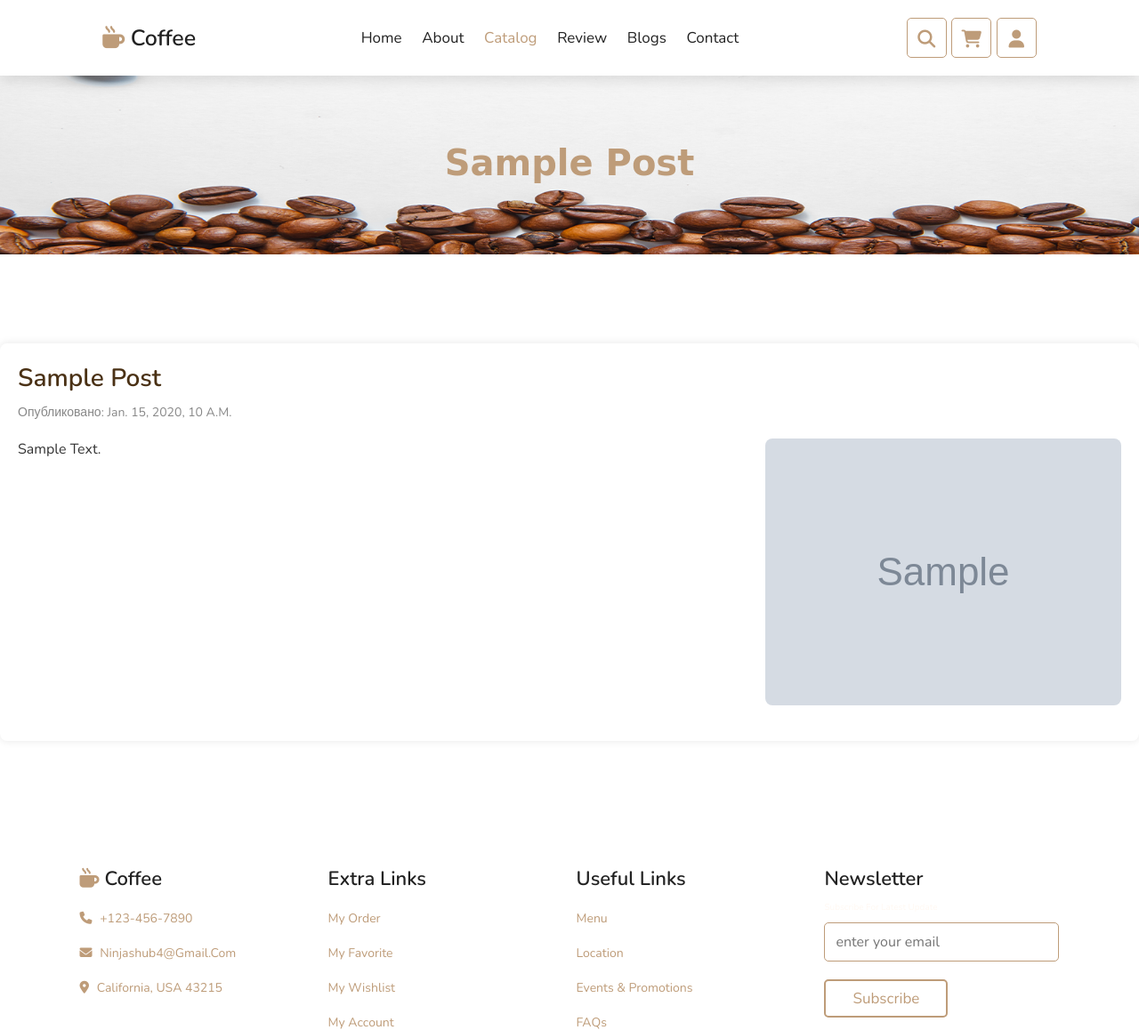
After one commit to shlykovv/coffe_shop, a Django app: template pany_backend/templates/blog/post.html in a window 1280 px wide. The commit adds this page. Shown: the top 1158 px of the page at 89% size. Run offline with Django 5.2, Linux system fonts and the light colour scheme; the template is opened without the code that fills it: most values are stand-ins (such as "Sample title", 1, 10 or a date in 2020); grey boxes marked "Sample" are stand-in pictures; data that the repository does not hold is empty; some web fonts are replaced.

Commit message:
Добавлен вывод отдельного поста через метод get в views. Добавлен шаблон для отображения поста

```diff
--- a/pany_backend/blog/urls.py
+++ b/pany_backend/blog/urls.py
@@ -1,11 +1,12 @@
 from django.urls import path
 
-from blog.views import get_posts
+from blog.views import get_posts, get_post
 
 
 app_name = 'blog'
 
 
 urlpatterns = [
-    path('', get_posts, name='posts')
+    path('', get_posts, name='posts'),
+    path('<int:post_id>/', get_post, name='post')
 ]
--- /dev/null
+++ b/pany_backend/static/css/post.css
@@ -0,0 +1,51 @@
+.post {
+    background-color: #fff;
+    border-radius: 8px;
+    box-shadow: 0 0 10px rgba(0, 0, 0, 0.1);
+    padding: 20px;
+    margin: 100px auto;
+    max-width: 1600px;
+    /* width: 100%; */
+    align-items: center;
+}
+
+.post-title {
+    font-size: 28px;
+    color: #4a3115;
+    margin-bottom: 10px;
+}
+
+.post-meta {
+    font-size: 14px;
+    color: #888;
+    margin-bottom: 20px;
+}
+
+.post-content-wrapper {
+    display: flex;
+    align-items: start;
+    gap: 10px;
+    margin-bottom: 20px;
+}
+
+.post-content {
+    font-size: 16px;
+    line-height: 1.6;
+    color: #333;
+    flex: 1;
+}
+
+.post-image {
+    max-width: 650px;
+    height: auto;
+    border-radius: 8px;
+}
+
+.post-tags {
+    margin-top: 5px;
+}
+
+/* .post-content-wrapper img {
+    width: 400px;
+    height: 400px;
+} */
--- a/pany_backend/static/css/style.css
+++ b/pany_backend/static/css/style.css
@@ -29,6 +29,9 @@
 /* menu */
 @import url('menu.css');
 
+/* post */
+@import url('post.css');
+
 /* review */
 @import url('review.css');
 
--- /dev/null
+++ b/pany_backend/templates/blog/post.html
@@ -0,0 +1,23 @@
+{% extends "base.html" %}
+
+
+{% block content %}
+
+<div class="sub-heading">
+    <h1>{{ post.title }}</h1>
+</div>
+
+            <div class="post">
+                <h2 class="post-title">{{ post.title }}</h2>
+                <p class="post-meta">Опубликовано: {{ post.created_at }}</p>
+
+                <div class="post-content-wrapper">
+                    <div class="post-content">
+                        <p>{{ post.description }}</p>
+                    </div>
+                    <img src="{{ post.image.url }}"
+                        alt="Новый вкус кофе" class="post-image">
+                </div>
+            </div>
+
+{% endblock content %}
--- a/pany_backend/templates/blog/posts.html
+++ b/pany_backend/templates/blog/posts.html
@@ -23,8 +23,8 @@
                         <a href="#"> <i class="fas fa-heart"></i> 56 million</a>
                     </div>
                     <h3>{{ post.title }}</h3>
-                    <p>{{ post.description|truncatewords:50 }}</p>
-                    <a href="#" class="btn">read more</a>
+                    <p>{{ post.description|truncatechars:50 }}</p>
+                    <a href="{% url 'blog:post' post.pk %}" class="btn">read more</a>
                 </div>
             </div>
             {% endfor %}
```
Also changed, not shown: pany_backend/blog/views.py (+8 -0 lines).
